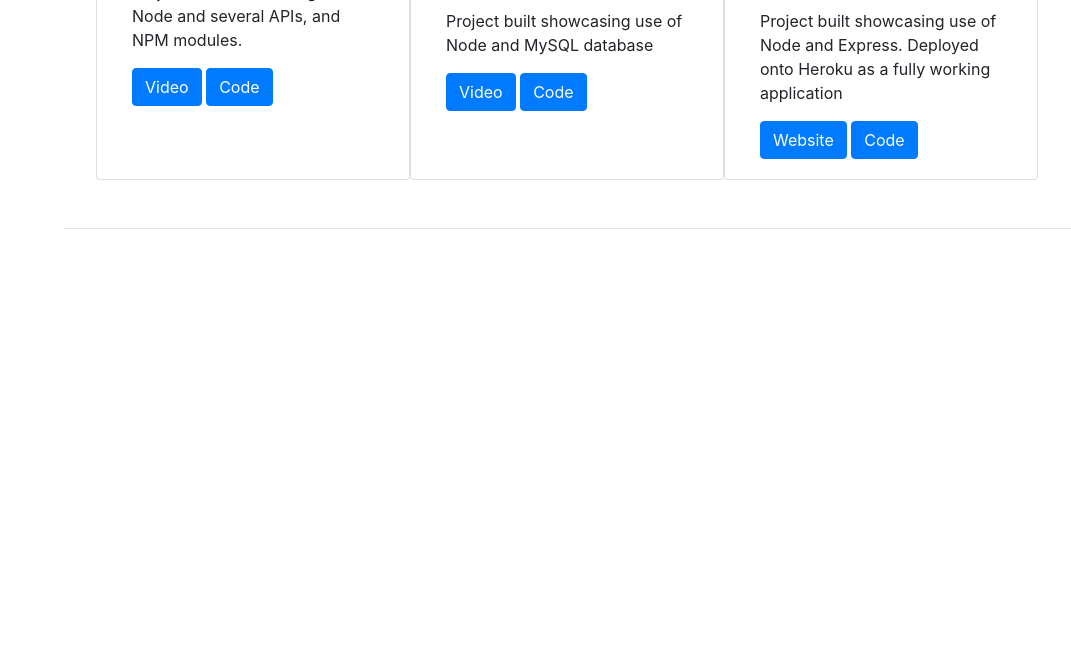
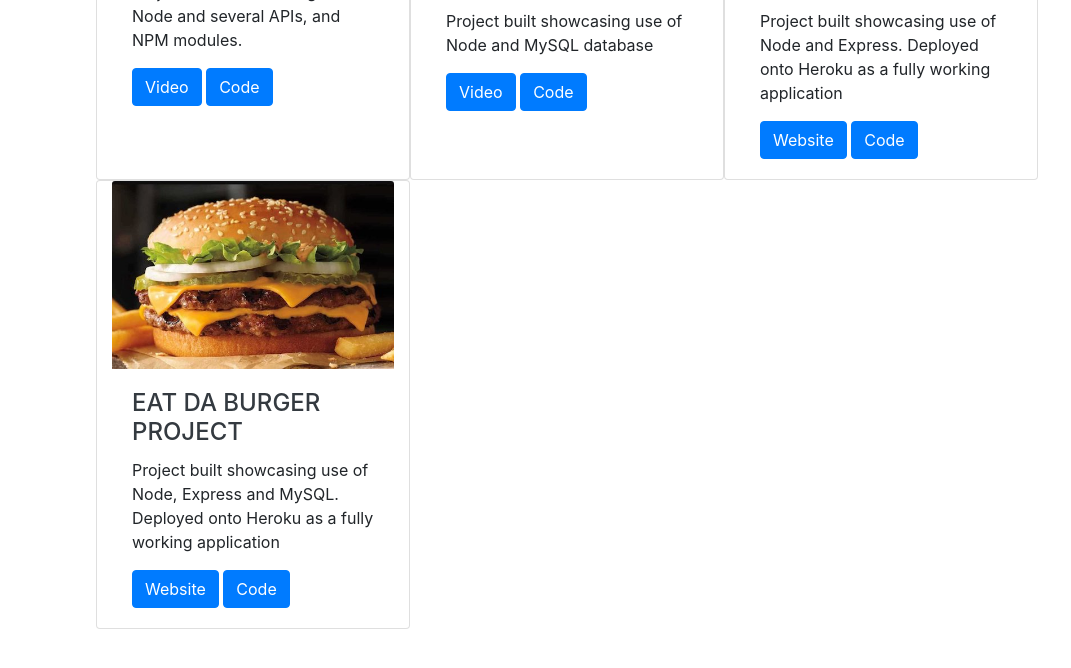
Before and after one commit to jbribiesca/UpdatedPortfolio, a website with bundled scripts: page index.html in a window 1280 px wide. Shown: the part 2404-3072 px from the top of the page, without its empty margins (209-1280 px from the left). Before the commit the page ends 2633 px from the top, so only its background shows below. Built offline with nearby package versions, Linux system fonts and the light colour scheme; a web font is replaced by a local one.

Commit message:
added eat da burger project

```diff
--- a/index.html
+++ b/index.html
@@ -197,6 +197,16 @@
             </div>
           </div>
 
+          <div class="card col-lg-4 col-md-4 col-sm-4 col-xs-12" style="width: 500px">
+            <img class="card-img-top" src="img/burger.jpg" alt="Friend Findert">
+            <div class="card-body">
+              <h4 class="card-title">Eat Da Burger Project</h4>
+              <p class="card-text">Project built showcasing use of Node, Express and MySQL. Deployed onto Heroku as a fully working application</p>
+              <a href="https://radiant-harbor-24677.herokuapp.com" target="_blank" class="btn btn-primary">Website</a>
+              <a href="https://github.com/jbribiesca/burger" target="_blank" class="btn btn-primary">Code</a>
+            </div>
+          </div>
+
         </div>
       </div>
     </section>
```
Also changed, not shown: img/burger.jpg (added).
